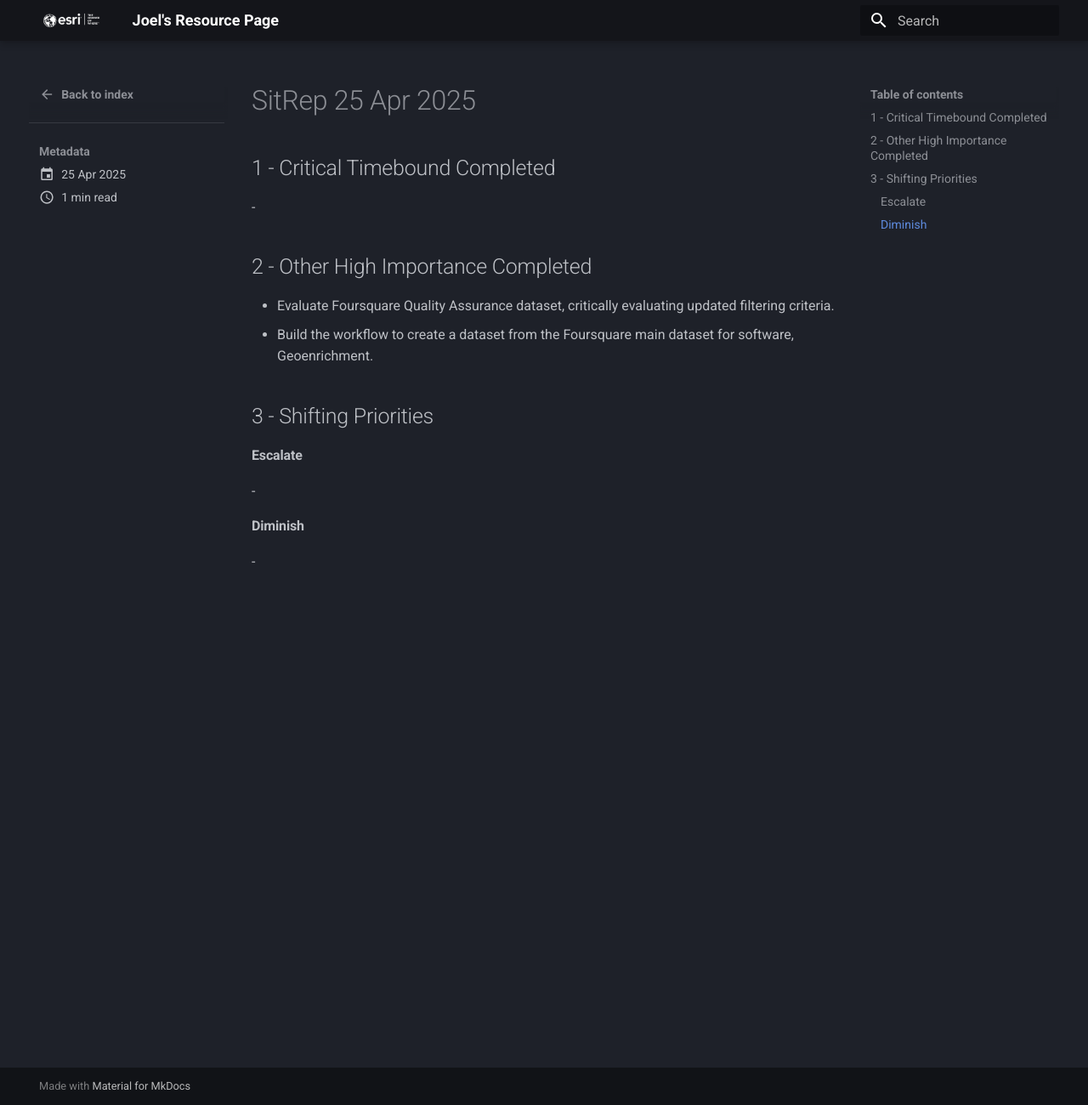
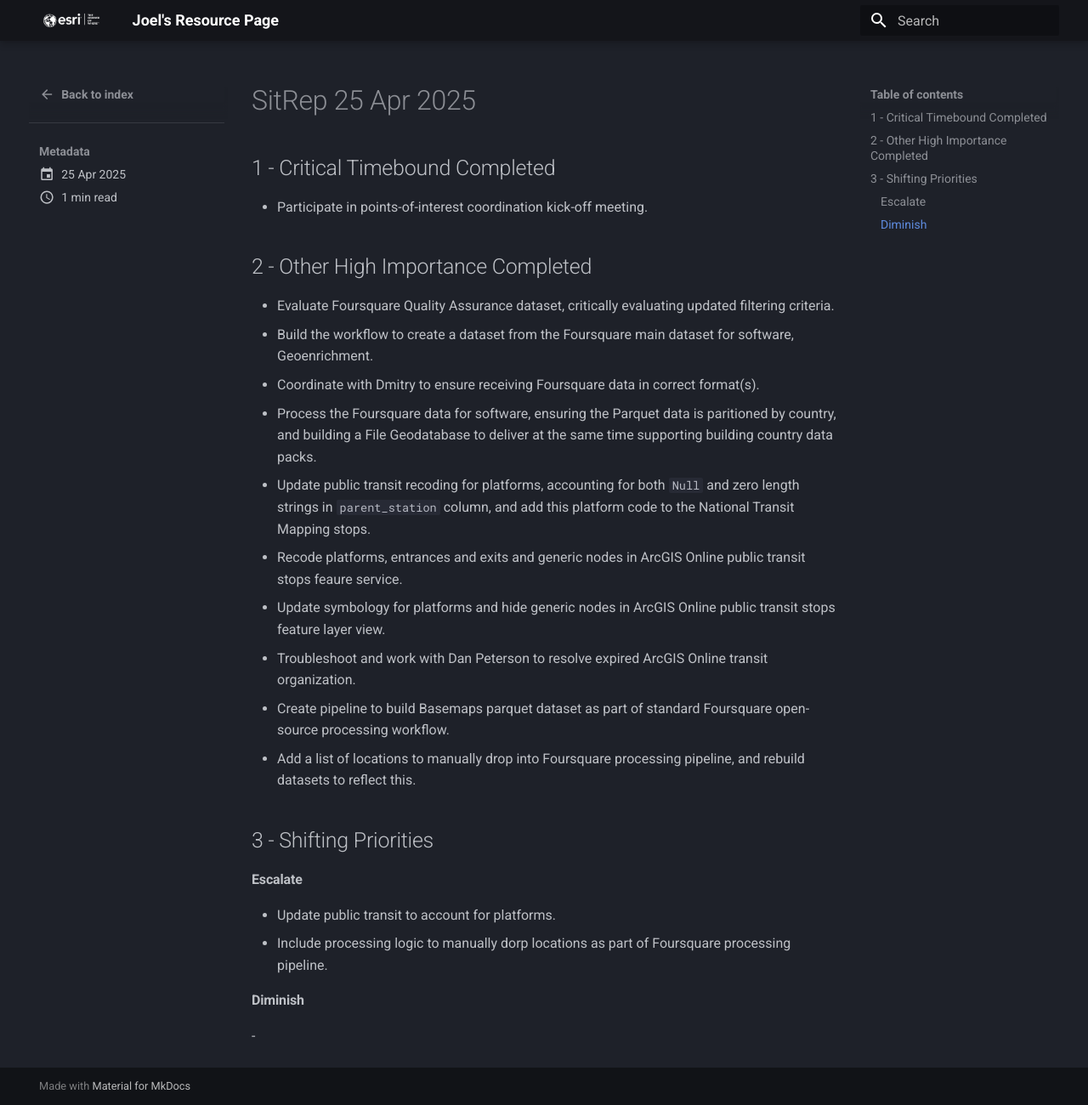
Before and after one commit to knu2xs/esri-resource-page, an MkDocs documentation site: the page built from docs/sitreps/posts/sitrep_20250425.md, in a window 1280 px wide and 1300 px high. Shown: the whole window at 85% size. Built offline with MkDocs 1.6.1 and Material for MkDocs 9.7.7, drawn with Linux system fonts in a browser that asks for light colours.

Commit message:
update sitreps

```diff
--- a/docs/sitreps/posts/sitrep_20250425.md
+++ b/docs/sitreps/posts/sitrep_20250425.md
@@ -6,18 +6,27 @@
 
 ## 1 - Critical Timebound Completed
 
--
+- Participate in points-of-interest coordination kick-off meeting.
 
 ## 2 - Other High Importance Completed
 
 - Evaluate Foursquare Quality Assurance dataset, critically evaluating updated filtering criteria.
 - Build the workflow to create a dataset from the Foursquare main dataset for software, Geoenrichment.
+- Coordinate with Dmitry to ensure receiving Foursquare data in correct format(s).
+- Process the Foursquare data for software, ensuring the Parquet data is paritioned by country, and building a File Geodatabase to deliver at the same time supporting building country data packs.
+- Update public transit recoding for platforms, accounting for both `Null` and zero length strings in `parent_station` column, and add this platform code to the National Transit Mapping stops.
+- Recode platforms, entrances and exits and generic nodes in ArcGIS Online public transit stops feaure service.
+- Update symbology for platforms and hide generic nodes in ArcGIS Online public transit stops feature layer view.
+- Troubleshoot and work with Dan Peterson to resolve expired ArcGIS Online transit organization.
+- Create pipeline to build Basemaps parquet dataset as part of standard Foursquare open-source processing workflow.
+- Add a list of locations to manually drop into Foursquare processing pipeline, and rebuild datasets to reflect this.
 
 ## 3 - Shifting Priorities
 
 #### Escalate
 
--
+- Update public transit to account for platforms.
+- Include processing logic to manually dorp locations as part of Foursquare processing pipeline.
 
 #### Diminish
 
```
